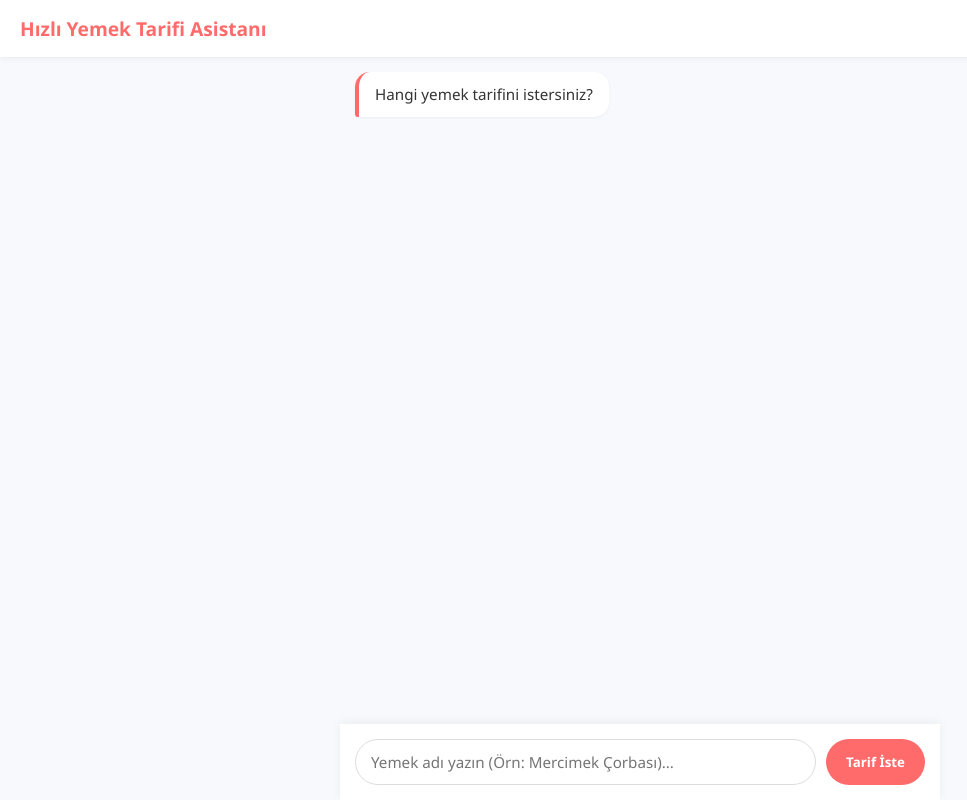
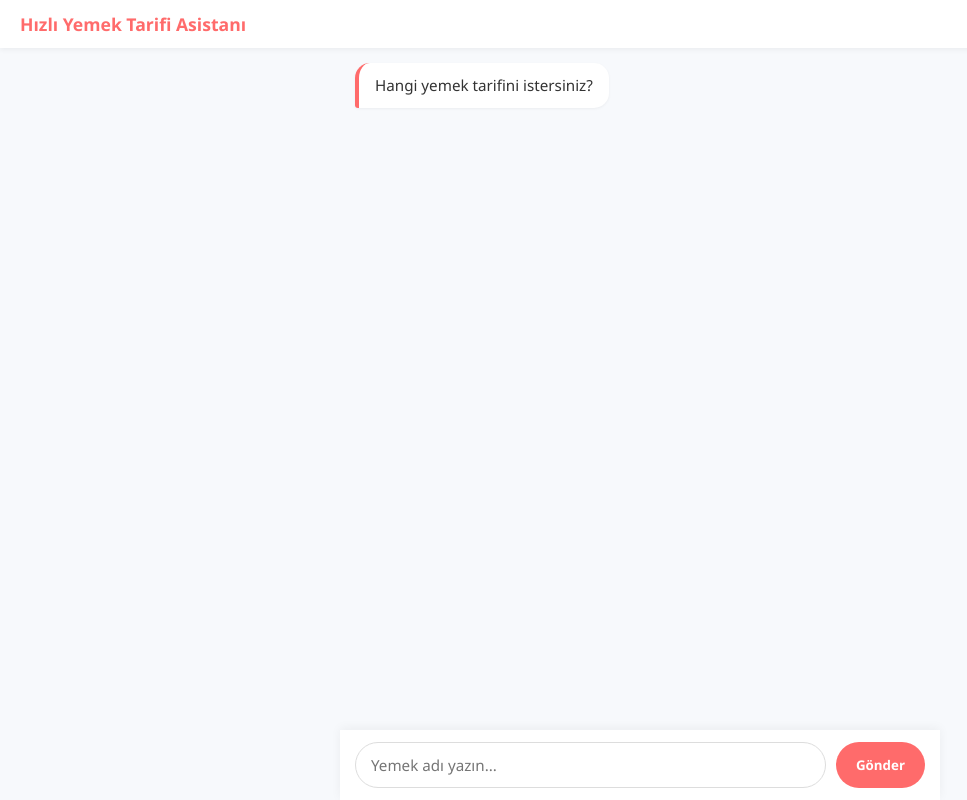
Before and after one commit to ykocaman59-bit/h-zl-yemek-tarifi, a website: page index.html in a window 1280 px wide. Shown: the whole page, without its empty margins (0-967 px from the left). Drawn offline with Linux system fonts and the light colour scheme.

Commit message:
Refactor HTML and CSS for layout improvements

```diff
--- a/index.html
+++ b/index.html
@@ -2,7 +2,7 @@
 <html lang="tr">
 <head>
     <meta charset="UTF-8">
-    <meta name="viewport" content="width=device-width, initial-scale=1.0">
+    <meta name="viewport" content="width=device-width, initial-scale=1.0, maximum-scale=1.0, user-scalable=no">
     <title>Hızlı Yemek Tarifi Asistanı</title>
     <style>
         * {
@@ -12,13 +12,16 @@
             font-family: 'Segoe UI', Tahoma, Geneva, Verdana, sans-serif;
         }
 
-        body {
+        html, body {
+            height: 100%;
+            overflow: hidden;
             background-color: #f7f9fc;
             color: #333;
-            height: 100vh;
+        }
+
+        body {
             display: flex;
             flex-direction: column;
-            overflow: hidden;
         }
 
         /* Splash Screen (Açılış Animasyonu) */
@@ -60,24 +63,27 @@
             to {
                 opacity: 0;
                 visibility: hidden;
+                pointer-events: none;
             }
         }
 
-        /* Ana Sayfa / Sohbet Arayüzü */
+        /* Başlık */
         header {
             background-color: #fff;
-            padding: 15px 20px;
+            padding: 12px 20px;
             box-shadow: 0 2px 5px rgba(0,0,0,0.05);
             display: flex;
             align-items: center;
             justify-content: space-between;
+            flex-shrink: 0;
         }
 
         header h2 {
-            font-size: 1.2rem;
+            font-size: 1.1rem;
             color: #ff6b6b;
         }
 
+        /* Sohbet Alanı */
         #chat-container {
             flex: 1;
             padding: 15px;
@@ -88,6 +94,7 @@
             max-width: 600px;
             width: 100%;
             margin: 0 auto;
+            -webkit-overflow-scrolling: touch;
         }
 
         .message {
@@ -115,16 +122,17 @@
             border-bottom-right-radius: 3px;
         }
 
-        /* Girdi Alanı */
+        /* Sabit Girdi Alanı */
         .input-area {
             background-color: #fff;
-            padding: 15px;
+            padding: 12px 15px;
             box-shadow: 0 -2px 10px rgba(0,0,0,0.05);
             display: flex;
             gap: 10px;
             max-width: 600px;
             width: 100%;
             margin: 0 auto;
+            flex-shrink: 0;
         }
 
         input[type="text"] {
@@ -159,7 +167,7 @@
 </head>
 <body>
 
-    <!-- Açılış Animasyonu (Splash Screen) -->
+    <!-- Açılış Animasyonu -->
     <div id="splash-screen">
         <h1>🍳 Hızlı Yemek Tarifi</h1>
         <p>Lezzetli Tarifler Cebinizde...</p>
@@ -175,8 +183,8 @@
 
     <!-- Mesaj Gönderme Kutusu -->
     <div class="input-area">
-        <input type="text" id="user-input" placeholder="Yemek adı yazın (Örn: Mercimek Çorbası)..." autocomplete="off">
-        <button id="send-btn">Tarif İste</button>
+        <input type="text" id="user-input" placeholder="Yemek adı yazın..." autocomplete="off">
+        <button id="send-btn">Gönder</button>
     </div>
 
     <script>
@@ -184,16 +192,14 @@
         const userInput = document.getElementById('user-input');
         const sendBtn = document.getElementById('send-btn');
 
-        // Tarif Veritabanı
         const tarifler = {
-            "mercimek çorbası": "🥣 **Mercimek Çorbası Tarifi**\n\n**Malzemeler:**\n- 1 su bardağı kırmızı mercimek\n- 1 adet soğan\n- 1 yemek kaşığı un\n- Sıvı yağ, tuz, karabiber, kimyon, su\n\n**Hazırlanışı:**\n1. Mercimekleri yıkayıp süzün.\n2. Soğanı yemeklik doğrayıp tencerede sıvı yağda pembeleşene kadar kavurun.\n3. Unu ekleyip kokusu çıkana kadar kavurmaya devam edin.\n4. Mercimekleri, baharatları ve suyu ekleyip mercimekler yumuşayana kadar kaynatın.\n5. Pürüzsüz kıvam için blenderdan geçirin. Sıcak servis yapın.",
+            "mercimek çorbası": "🥣 **Mercimek Çorbası Tarifi**\n\n**Malzemeler:**\n- 1 su bardağı kırmızı mercimek\n- 1 adet soğan\n- 1 yemek kaşığı un\n- Sıvı yağ, tuz, karabiber, kimyon, su\n\n**Hazırlanışı:**\n1. Mercimekleri yıkayıp süzün.\n2. Soğanı doğrayıp tencerede kavurun.\n3. Unu ekleyip kavurmaya devam edin.\n4. Baharatları ve suyu ekleyip pişmeye bırakın, ardından blenderdan geçirin.",
 
-            "menemen": "🍳 **Menemen Tarifi**\n\n**Malzemeler:**\n- 2 adet domates\n- 2 adet yeşil biber\n- 2 adet yumurta\n- Tereyağı veya sıvı yağ, tuz, pul biber\n\n**Hazırlanışı:**\n1. Biberleri ince ince doğrayıp tavada yağda soteleyin.\n2. Küp doğranmış domatesleri ekleyip yumuşayana kadar pişirin.\n3. Yumurtaları kırın, isteğe göre karıştırarak veya göz göz bırakarak pişirin ve tuz ekleyin.",
+            "menemen": "🍳 **Menemen Tarifi**\n\n**Malzemeler:**\n- 2 adet domates\n- 2 adet yeşil biber\n- 2 adet yumurta\n- Yağ, tuz, pul biber\n\n**Hazırlanışı:**\n1. Biberleri doğrayıp tavada soteleyin.\n2. Domatesleri ekleyip yumuşayana kadar pişirin.\n3. Yumurtaları kırıp karıştırarak pişirin.",
 
-            "makarna": "🍝 **Pratik Domatesli Makarna**\n\n**Malzemeler:**\n- 1 paket makarna\n- 2 adet domates rende\n- 2 diş sarımsak\n- Sıvı yağ veya tereyağı, tuz\n\n**Hazırlanışı:**\n1. Makarnayı tuzlu suda haşlayıp süzün.\n2. Ayrı bir tavada sarımsak ve domates püresini kavurun.\n3. Haşlanan makarnaları sosla buluşturup 2 dakika harmanlayın."
+            "makarna": "🍝 **Pratik Domatesli Makarna**\n\n**Malzemeler:**\n- 1 paket makarna\n- 2 adet domates rende\n- Sarımsak, sıvı yağ, tuz\n\n**Hazırlanışı:**\n1. Makarnayı haşlayıp süzün.\n2. Ayrı yerde sosu hazırlayıp makarnayla harmanlayın."
         };
 
-        // Bot mesajı ekleme fonksiyonu
         function addMessage(text, sender) {
             const messageDiv = document.createElement('div');
             messageDiv.classList.add('message');
@@ -208,14 +214,12 @@
             chatContainer.scrollTop = chatContainer.scrollHeight;
         }
 
-        // Uygulama açıldığında otomatik karşılama mesajı
         window.addEventListener('load', () => {
             setTimeout(() => {
                 addMessage("Hangi yemek tarifini istersiniz?", 'bot');
             }, 2100);
         });
 
-        // Kullanıcı mesajını işleme mantığı
         function handleUserMessage() {
             const text = userInput.value.trim();
             if (!text) return;
@@ -230,11 +234,11 @@
                     return;
                 }
                 if (query.includes("nasılsın") || query.includes("nasilsin")) {
-                    addMessage("Teşekkür ederim, gayet iyiyim! Size hangi yemek tarifinde yardımcı olabilirim?", 'bot');
+                    addMessage("Teşekkür ederim, iyiyim! Hangi yemek tarifini arıyorsunuz?", 'bot');
                     return;
                 }
                 if (query.includes("teşekkür") || query.includes("tesekkur")) {
-                    addMessage("Rica ederim! Afiyet olsun, başka bir tarif ister misiniz?", 'bot');
+                    addMessage("Rica ederim! Afiyet olsun.", 'bot');
                     return;
                 }
 
```
